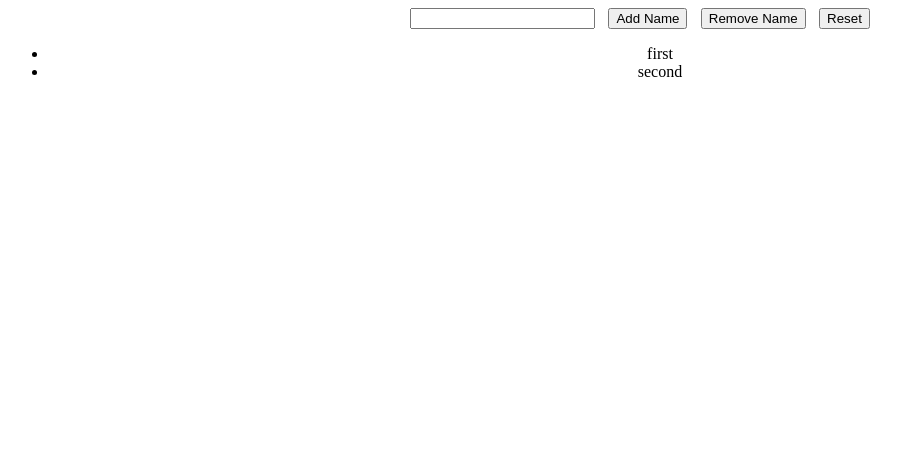
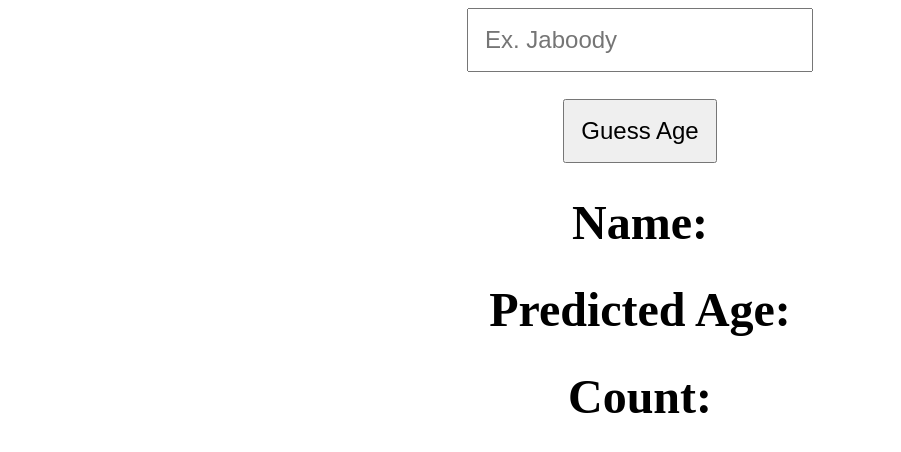
Before and after one commit to SunnyYajie/React-JS, a React (Create React App) app in the folder React Day 1-2/day-1-2/: page / in a window 1280 px wide. Shown: the top 452 px of the page, without its empty margins (0-901 px from the left). Built offline with nearby package versions, Linux system fonts and the light colour scheme.

Commit message:
Exercise for day 6 and 7

```diff
--- a/React Day 1-2/day-1-2/package.json
+++ b/React Day 1-2/day-1-2/package.json
@@ -7,9 +7,10 @@
     "@testing-library/jest-dom": "^6.9.1",
     "@testing-library/react": "^16.3.1",
     "@testing-library/user-event": "^13.5.0",
+    "axios": "^1.13.2",
     "react": "^19.2.3",
     "react-dom": "^19.2.3",
-    "react-scripts": "5.0.1",
+    "react-scripts": "^5.0.1",
     "web-vitals": "^2.1.4"
   },
   "scripts": {
--- a/React Day 1-2/day-1-2/src/App.js
+++ b/React Day 1-2/day-1-2/src/App.js
@@ -1,119 +1,36 @@
 import styles from './App.module.css';
-import { Planets } from './Planets';
-import { useState } from 'react';
+import Axios from 'axios';
+import { useState, useEffect } from 'react';
+
 
 
 
 function App() {
-  // Exercise 3
-  // const planets = [
-  //   {name: 'Earth', isGasPlanet: false},
-  //   {name: 'Jupiter', isGasPlanet: true},
-  //   {name: 'Mars', isGasPlanet: false},
-  //   {name: 'Uranus', isGasPlanet: true},
-  // ];
+  const [personName, setPersonName] = useState("");
+  const [personAge, setPersonAge] = useState(null);
 
-  // Exercise 4:
 
-  // const [input, setInput] = useState("");
-  // const [displayText, setDisplayText] = useState("");
-  // const [textColor, setColor] = useState("");
-
-  // const changeTextAndColor = (event) => {
-  //   setDisplayText(input)
-  //   setColor(input)
-  // };
-
-  const [nameList, setList] = useState(['first', 'second']);
-  const [name, setName] = useState('');
-
-  const changeInput = (event) => {
-    setName(event.target.value);
+  const fetchPersonAge = () => {
+    Axios.get(`https://api.agify.io/?name=${personName}`).then((response) => {
+      setPersonAge(response.data);
+    });
   };
 
-  const addName = () => {
-    if (!name) return;
-
-    setList(prev => [name, ...prev]);
-    setName('');
-  };
-
-  const removeName = () => {
-    if (!name) return;
-
-    setList(prev => prev.filter(item => item !== name));
-    setName('');
-  };
-
-  const resetList = () => {
-    setList([]);
-    setName('');
-  };
 
   return (
+    <div className={styles.App}>
+      <input placeholder='Ex. Jaboody' onChange={(event) => {setPersonName(event.target.value)}}></input>
+      <br></br>
+      <br></br>
+      <button onClick={fetchPersonAge}>Guess Age</button>
 
-    <div className={styles.App}>
-      <input
-        value={name}
-        type="text"
-        onChange={changeInput}
-        style={{ marginRight: "1em" }}
-      />
+      <h1> Name: {personAge?.name} </h1>
+      <h1> Predicted Age: {personAge?.age} </h1>
+      <h1> Count: {personAge?.count} </h1>
 
-      <button onClick={addName} style={{ marginRight: "1em" }}>
-        Add Name
-      </button>
-
-      <button onClick={removeName} style={{ marginRight: "1em" }}>
-        Remove Name
-      </button>
-
-      <button onClick={resetList}>
-        Reset
-      </button>
-
-      <ul>
-        {nameList.map((item, index) => (
-          <li key={index}>{item}</li>
-        ))}
-      </ul>
     </div>
-
-
-    // Exercise 1:
-    // <div className={styles.App}>
-    //   <Character name="Sherbert" position="Bartender" company="Ice Factory" salary={69.99} />
-    //   <Character name="Lerbert" position="Barista" company="Bowl Company" salary={49.69} />
-    // </div>
-
-    // Exercise 3
-    // <div className={styles.App}>
-    //   {planets.map((planet, index) => {
-    //     return (
-    //       <h1><Planets name={planet.name} isGasPlanet={planet.isGasPlanet} /></h1>
-    //     )
-    //   })}
-    // </div>
-
-    // Exercise 4:
-    /* <input type="text" onChange={changeInput} style={{ marginRight: "1em" }} />
-      <button onClick={changeTextAndColor}>Confirm</button>
-      <h1 style={{ color: textColor }}>The Color is {displayText}</h1> */
   );
 }
 
-// const Character = (props) => {
-//   // return (
-//   //   // Exercise 1:
-//   //   // <div className={styles.personInfo}>
-//   //   //   <h1 className={styles.name}>{props.name}</h1>
-//   //   //   <p className={styles.position}>{props.position}</p>
-//   //   //   <p className={styles.company}>{props.company}</p>
-//   //   //   <p className={styles.salary}>{props.salary}</p>
-//   //   //   <br></br>
-//   //   // </div>
-
-//   // );
-// }
 
 export default App;
--- a/React Day 1-2/day-1-2/src/App.module.css
+++ b/React Day 1-2/day-1-2/src/App.module.css
@@ -1,16 +1,16 @@
 .App {
   text-align: center;
+  font-size: x-large;
 }
 
-.App-logo {
-  height: 40vmin;
-  pointer-events: none;
+button {
+  padding: 1rem;
+  font-size: x-large;
 }
 
-@media (prefers-reduced-motion: no-preference) {
-  .App-logo {
-    animation: App-logo-spin infinite 20s linear;
-  }
+input {
+  padding: 1rem;
+  font-size: x-large;
 }
 
 .App-header {
@@ -24,22 +24,10 @@
   color: white;
 }
 
-.App-link {
-  color: #61dafb;
-}
-
-@keyframes App-logo-spin {
-  from {
-    transform: rotate(0deg);
-  }
-  to {
-    transform: rotate(360deg);
-  }
-}
-
 /* Own CSS */
 
-.personInfo {
+
+/* .personInfo {
   font-family: Arial, Helvetica, sans-serif;
   background-color: #f0f8ff;
   border: 2px solid #00c8ff;
@@ -67,4 +55,4 @@
 .salary {
   color: #00c8ff;
   font-size: 1.2em;
-}
+} */
--- a/React Day 1-2/day-1-2/src/index.js
+++ b/React Day 1-2/day-1-2/src/index.js
@@ -4,7 +4,7 @@ import App from './App';
 
 const root = ReactDOM.createRoot(document.getElementById('root'));
 root.render(
-  <React.StrictMode>
+  // <React.StrictMode>
     <App />
-  </React.StrictMode>
+  // </React.StrictMode>
 );
```
Also changed, not shown: React Day 1-2/day-1-2/Exercise Code Repository.txt (added), React Day 1-2/day-1-2/React Notes Day 1.txt, 1 other file (tests, documents, lock files or other folders).
